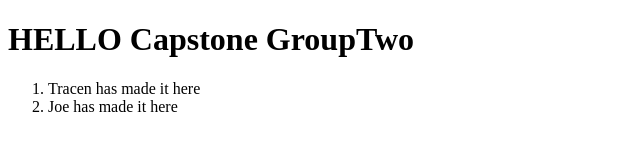
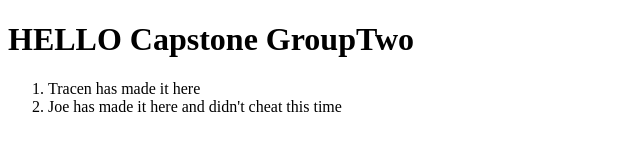
Before and after one commit to WebArcadeCapstone2/WebArcadeCapstone2.github.io, a plain HTML site: page index.html in a window 1280 px wide. Shown: the whole page, without its empty margins (0-640 px from the left). Drawn offline with Linux system fonts and the light colour scheme.

```diff
--- a/index.html
+++ b/index.html
@@ -5,7 +5,7 @@
 <h1>HELLO Capstone GroupTwo</h1>
 <ol>
     <li>Tracen has made it here</li>
-    <li>Joe has made it here</li>
+    <li>Joe has made it here and didn't cheat this time</li>
 </ol>
 
 </body>
```
